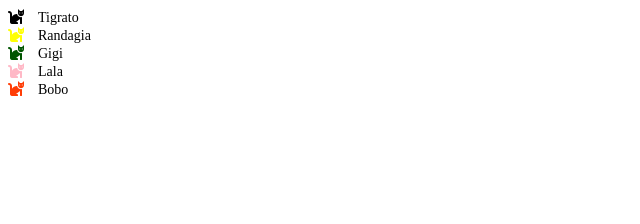
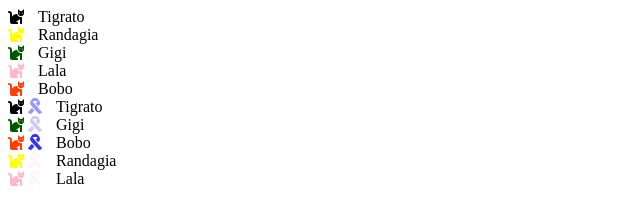
Before and after one commit to parisking93/js-es6-cats, a plain HTML site: page index.html in a window 1280 px wide. Shown: the whole page, without its empty margins (0-640 px from the left). Drawn offline with Linux system fonts and the light colour scheme.

Commit message:
add secondo milestone

```diff
--- a/css/style.css
+++ b/css/style.css
@@ -1,5 +1,4 @@
 .name {
     margin-left: 10px;
-    font-size: 14px;
     text-transform: capitalize;
 }
--- a/js/script.js
+++ b/js/script.js
@@ -9,35 +9,35 @@
 const gatti = [
     {
         nome : 'tigrato',
-        età : 1,
+        eta : 4,
         colore : '#000000',
         sesso : 'maschio'
 
     },
     {
         nome : 'randagia',
-        età : 1.2,
+        eta : 1.2,
         colore : '#ffff05',
         sesso : 'femmina'
 
     },
     {
         nome : 'gigi',
-        età : 2,
+        eta : 2,
         colore : '#005500',
         sesso : 'maschio'
 
     },
     {
         nome : 'lala',
-        età : 0.5,
+        eta : 1,
         colore : '#ffb8c6',
         sesso : 'femmina'
 
     },
     {
         nome : 'bobo',
-        età : 1,
+        eta : 8,
         colore : '#ff3d06',
         sesso : 'maschio'
 
@@ -45,14 +45,63 @@ const gatti = [
 ];
 
 // Tramite il forEach(), stampare in pagina tutti i gattini, ciascuno con il proprio colore e il proprio nome.
-const gatto = document.getElementsByClassName('fas fa-cat');
+// const gatto = document.getElementsByClassName('fas fa-cat');
+// const ribbonFont = document.getElementsByClassName('fas fa-ribbon');
+
 
 gatti.forEach((element,index) => {
-    let {nome,colore} = element;
+    const {nome,colore} = element;
     document.getElementById('output').innerHTML +=
     `
-    <i class="fas fa-cat"></i> <span class = "name">${nome}</span> <br>
+    <i class="fas fa-cat" style ="color : ${colore}"></i> <span class = "name">${nome}</span> <br>
     ` ;
+    // ad ogni gatto assegno il proprio colore
+});
 
-    gatto[index].style.color = colore;
+// Milestone 2 Dividere i gatti in due contenitori distinti in base al sesso e aggiungere a fianco di ogni gattino un fiocco colorato di rosa, se femmina, o di blu, se maschio. Il colore del fiocco deve essere più tenue se il gatto è più giovane, più scuro se il gatto è più vecchio.
+
+const pink = '#ffb8c6';
+const blue ='#3535ec';
+// aggiungere a fianco di ogni gattino un fiocco colorato di rosa, se femmina, o di blu, se maschio.
+const newGatti = gatti.map((element) => {
+    const {nome,eta,colore,sesso} = element;
+
+    let ribbonColor = (sesso == 'maschio')? blue : pink;
+    const opacità = eta / 8;
+    return {
+        nome,
+        eta,
+        colore,
+        sesso,
+        ribbon : {
+            color : ribbonColor,
+            opacity : opacità
+        }
+    }
+
 });
+console.log(newGatti);
+
+const pusha = (array) => {
+    array.forEach((element,index) => {
+        const {nome,colore,ribbon} = element;
+        document.getElementById('output').innerHTML +=
+        `
+        <i class="fas fa-cat" style ="color : ${colore}"></i> <i class="fas fa-ribbon" style = "color : ${ribbon.color}; opacity :${ribbon.opacity};"></i> <span class = "name">${nome}</span> <br>
+        ` ;
+        // ad ogni gatto assegno il proprio colore
+    });
+}
+
+
+// Dividere i gatti in due contenitori distinti in base al sesso
+
+const gattiMaschi = newGatti.filter((element) => {
+    return element.sesso == 'maschio';
+});
+const gattiFemmine = newGatti.filter((element) => {
+    return element.sesso == 'femmina';
+});
+
+pusha(gattiMaschi);
+pusha(gattiFemmine);
```
